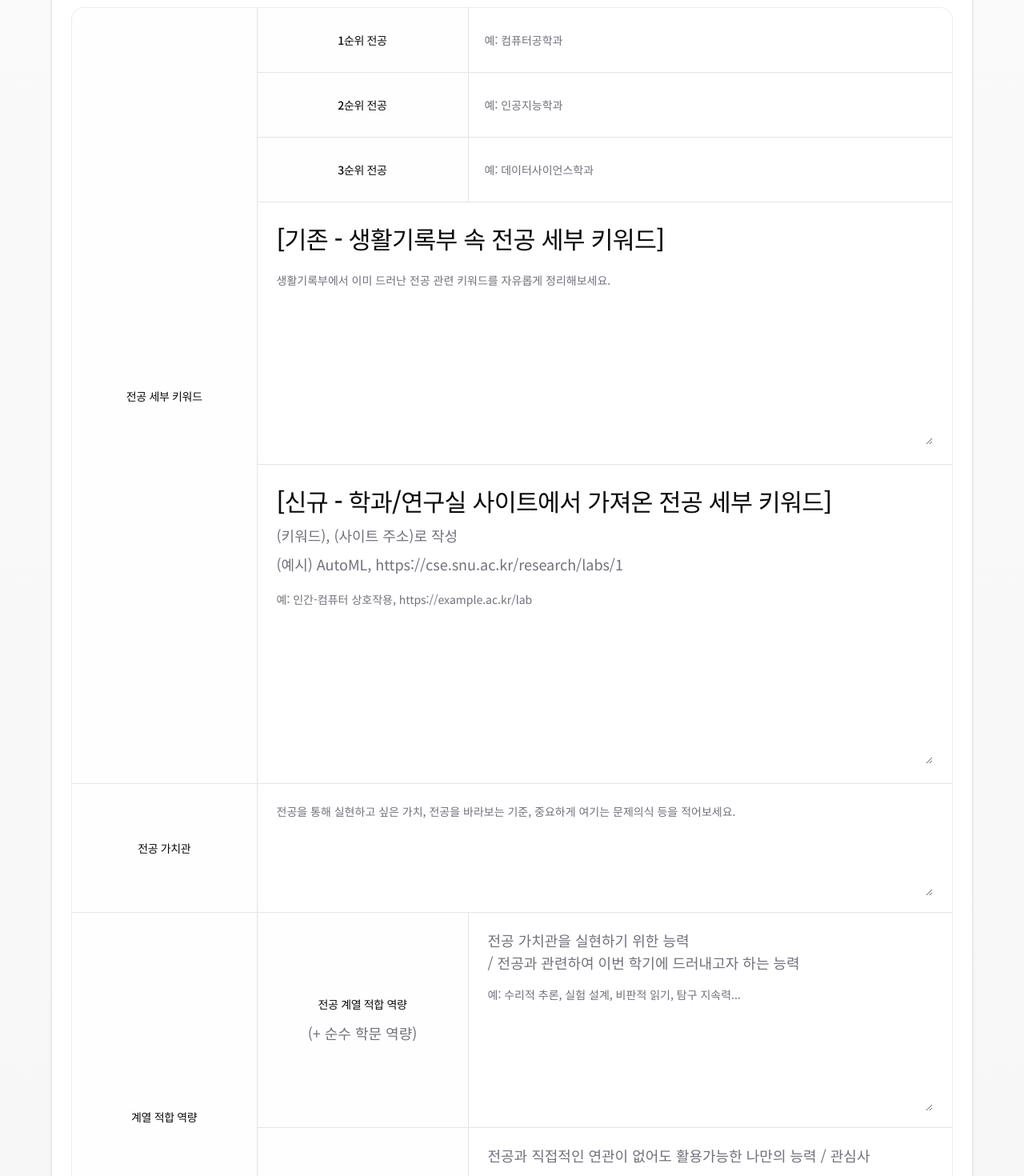
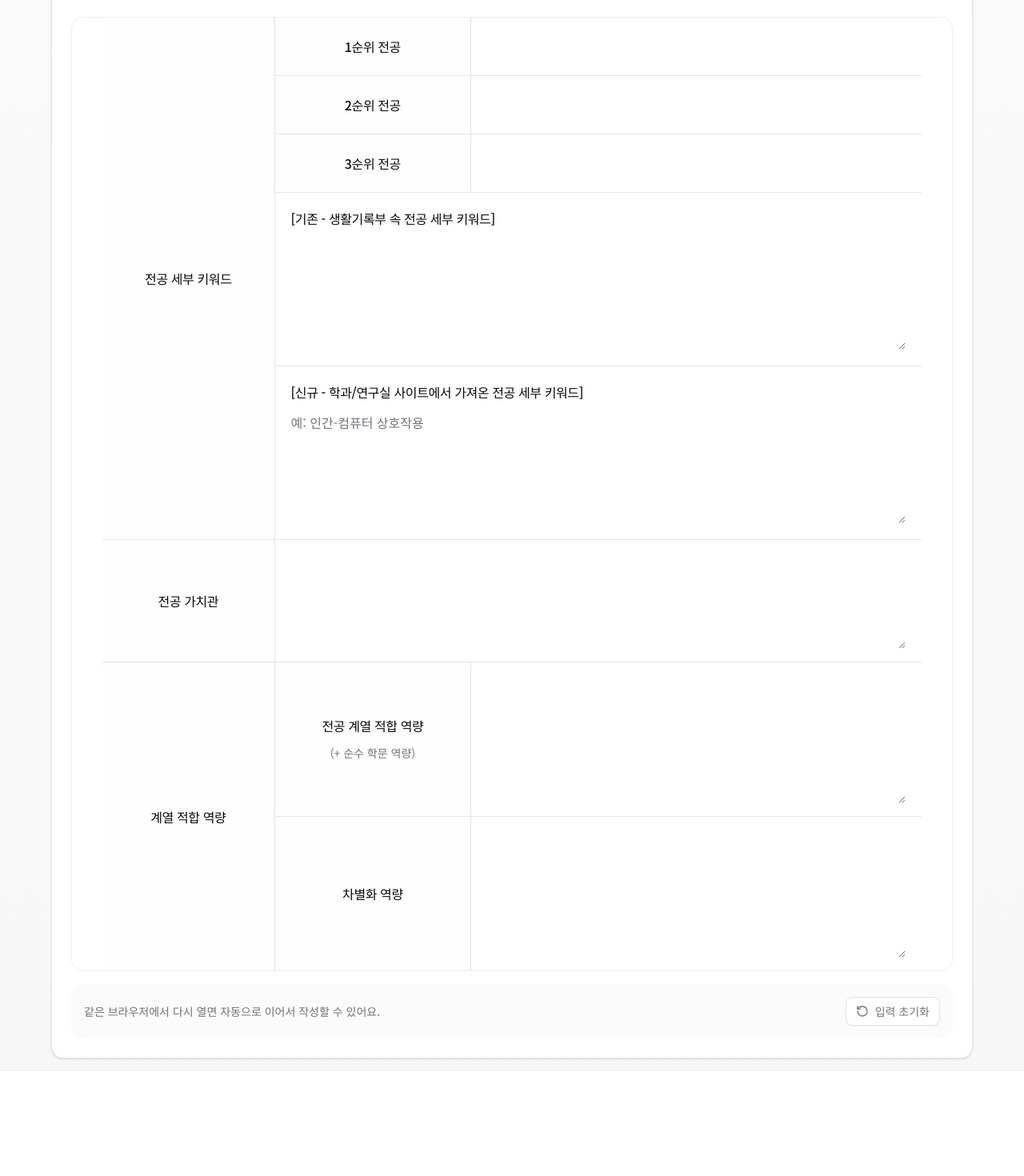
Before and after one commit to MEA-Co/MEA-Hub, a Next.js app: page /topics in a window 1280 px wide. Shown: the part 240-1710 px from the top of the page at 80% size. After the commit the page ends 1579 px from the top, so only its background shows below. Built offline with nearby package versions, Linux system fonts and the light colour scheme.

Commit message:
feat: remove unnecessary placeholder

```diff
--- a/app/topics/_components/TopicsInputTable.tsx
+++ b/app/topics/_components/TopicsInputTable.tsx
@@ -39,24 +39,20 @@ type StoredTopicsPayload = {
 type RankField = {
   id: Extract<TopicFieldId, 'firstMajor' | 'secondMajor' | 'thirdMajor'>;
   label: string;
-  placeholder: string;
 };
 
 const RANK_FIELDS: RankField[] = [
   {
     id: 'firstMajor',
     label: '1순위 전공',
-    placeholder: '예: 컴퓨터공학과',
   },
   {
     id: 'secondMajor',
     label: '2순위 전공',
-    placeholder: '예: 인공지능학과',
   },
   {
     id: 'thirdMajor',
     label: '3순위 전공',
-    placeholder: '예: 데이터사이언스학과',
   },
 ];
 
@@ -108,10 +104,10 @@ function normalizeFields(
 
 function SideLabel({ title, subtitle }: { title: string; subtitle?: string }) {
   return (
-    <div className="space-y-3">
-      <p className="font-medium tracking-tight">{title}</p>
+    <div className="space-y-1.5 md:space-y-2.5">
+      <p className="text-sm font-medium tracking-tight md:text-base">{title}</p>
       {subtitle ? (
-        <p className="text-base leading-7 text-muted-foreground md:text-lg">
+        <p className="text-xs leading-5 text-muted-foreground md:text-sm md:leading-6">
           {subtitle}
         </p>
       ) : null}
@@ -127,7 +123,7 @@ function WorksheetTextarea({
 }: {
   value: string;
   onChange: (value: string) => void;
-  placeholder: string;
+  placeholder?: string;
   className?: string;
 }) {
   return (
@@ -136,7 +132,7 @@ function WorksheetTextarea({
       onChange={(event) => onChange(event.currentTarget.value)}
       placeholder={placeholder}
       className={[
-        'resize-y border-0 bg-transparent px-0 py-0 text-base leading-7 shadow-none focus-visible:ring-0',
+        'resize-y border-0 bg-transparent px-0 py-0 text-sm leading-6 shadow-none focus-visible:ring-0 md:text-base md:leading-7',
         className,
       ]
         .filter(Boolean)
@@ -209,14 +205,14 @@ export default function TopicsInputTable() {
 
   return (
     <Card>
-      <CardHeader className="gap-3">
+      <CardHeader className="gap-2 px-4 pb-0 sm:px-6">
         <div className="flex flex-col gap-3 md:flex-row md:items-start md:justify-between">
           <div className="space-y-1.5">
-            <CardTitle className="text-2xl">재료함</CardTitle>
+            <CardTitle className="text-xl md:text-2xl">재료함</CardTitle>
           </div>
 
-          <div className="flex items-center gap-2 text-sm text-muted-foreground">
-            <SaveIcon className="size-4" />
+          <div className="flex items-center gap-2 text-xs text-muted-foreground md:text-sm">
+            <SaveIcon className="size-3.5 md:size-4" />
             <span>
               {hasLoaded ? lastSavedLabel : '저장된 내용을 불러오는 중...'}
             </span>
@@ -224,13 +220,13 @@ export default function TopicsInputTable() {
         </div>
       </CardHeader>
 
-      <CardContent className="space-y-4">
+      <CardContent className="space-y-4 px-4 pt-4 sm:px-6">
         <div className="overflow-hidden rounded-xl border border-border/70">
-          <Table className="min-w-[980px] table-fixed border-collapse">
+          <Table className="mx-auto w-[clamp(22.5rem,92vw,48rem)] min-w-[22.5rem] table-fixed border-collapse lg:w-[64rem]">
             <colgroup>
-              <col className="w-[21%]" />
-              <col className="w-[24%]" />
-              <col className="w-[55%]" />
+              <col className="w-[24%] md:w-[21%]" />
+              <col className="w-[28%] md:w-[24%]" />
+              <col className="w-[48%] md:w-[55%]" />
             </colgroup>
 
             <TableBody>
@@ -242,24 +238,23 @@ export default function TopicsInputTable() {
                   {index === 0 ? (
                     <TableCell
                       rowSpan={5}
-                      className="border-r border-border bg-muted/15 px-6 py-10 text-center align-middle whitespace-normal"
+                      className="border-r border-border bg-muted/15 px-3 py-5 text-center align-middle whitespace-normal md:px-5 md:py-8"
                     >
                       <SideLabel title="전공 세부 키워드" />
                     </TableCell>
                   ) : null}
 
-                  <TableCell className="border-r border-border bg-muted/10 px-6 py-6 text-center align-middle whitespace-normal">
+                  <TableCell className="border-r border-border bg-muted/10 px-3 py-4 text-center align-middle whitespace-normal md:px-5 md:py-5">
                     <SideLabel title={field.label} />
                   </TableCell>
 
-                  <TableCell className="px-5 py-3 align-middle whitespace-normal">
+                  <TableCell className="px-3 py-2 align-middle whitespace-normal md:px-4 md:py-3">
                     <Input
                       value={fields[field.id]}
                       onChange={(event) =>
                         updateField(field.id, event.currentTarget.value)
                       }
-                      placeholder={field.placeholder}
-                      className="h-14 border-0 bg-transparent px-0 text-lg shadow-none focus-visible:ring-0"
+                      className="h-10 border-0 bg-transparent px-0 text-sm shadow-none focus-visible:ring-0 md:h-12 md:text-base"
                     />
                   </TableCell>
                 </TableRow>
@@ -268,10 +263,10 @@ export default function TopicsInputTable() {
               <TableRow className="border-b border-border hover:bg-transparent">
                 <TableCell
                   colSpan={2}
-                  className="px-6 py-6 align-top whitespace-normal"
+                  className="px-3 py-4 align-top whitespace-normal md:px-5 md:py-5"
                 >
-                  <div className="space-y-4">
-                    <p className="text-xl font-medium tracking-tight md:text-[1.9rem]">
+                  <div className="space-y-3">
+                    <p className="text-sm font-medium tracking-tight md:text-base">
                       [기존 - 생활기록부 속 전공 세부 키워드]
                     </p>
                     <WorksheetTextarea
@@ -279,8 +274,7 @@ export default function TopicsInputTable() {
                       onChange={(value) =>
                         updateField('existingKeywords', value)
                       }
-                      placeholder="생활기록부에서 이미 드러난 전공 관련 키워드를 자유롭게 정리해보세요."
-                      className="min-h-[220px]"
+                      className="min-h-[140px]"
                     />
                   </div>
                 </TableCell>
@@ -289,43 +283,36 @@ export default function TopicsInputTable() {
               <TableRow className="border-b border-border hover:bg-transparent">
                 <TableCell
                   colSpan={2}
-                  className="px-6 py-6 align-top whitespace-normal"
+                  className="px-3 py-4 align-top whitespace-normal md:px-5 md:py-5"
                 >
-                  <div className="space-y-4">
-                    <div className="space-y-2">
-                      <p className="text-xl font-medium tracking-tight md:text-[1.9rem]">
+                  <div className="space-y-3">
+                    <div className="space-y-1.5">
+                      <p className="text-sm font-medium tracking-tight md:text-base">
                         [신규 - 학과/연구실 사이트에서 가져온 전공 세부 키워드]
-                      </p>
-                      <p className="text-base leading-7 text-muted-foreground md:text-lg">
-                        (키워드), (사이트 주소)로 작성
-                      </p>
-                      <p className="text-base leading-7 text-muted-foreground md:text-lg">
-                        (예시) AutoML, https://cse.snu.ac.kr/research/labs/1
                       </p>
                     </div>
                     <WorksheetTextarea
                       value={fields.newKeywords}
                       onChange={(value) => updateField('newKeywords', value)}
-                      placeholder="예: 인간-컴퓨터 상호작용, https://example.ac.kr/lab"
-                      className="min-h-[220px]"
+                      placeholder="예: 인간-컴퓨터 상호작용"
+                      className="min-h-[140px]"
                     />
                   </div>
                 </TableCell>
               </TableRow>
 
               <TableRow className="border-b border-border hover:bg-transparent">
-                <TableCell className="border-r border-border bg-muted/15 px-6 py-8 text-center align-middle whitespace-normal">
+                <TableCell className="border-r border-border bg-muted/15 px-3 py-5 text-center align-middle whitespace-normal md:px-5 md:py-7">
                   <SideLabel title="전공 가치관" />
                 </TableCell>
                 <TableCell
                   colSpan={2}
-                  className="px-6 py-5 align-top whitespace-normal"
+                  className="px-3 py-4 align-top whitespace-normal md:px-5 md:py-4"
                 >
                   <WorksheetTextarea
                     value={fields.majorValues}
                     onChange={(value) => updateField('majorValues', value)}
-                    placeholder="전공을 통해 실현하고 싶은 가치, 전공을 바라보는 기준, 중요하게 여기는 문제의식 등을 적어보세요."
-                    className="min-h-[120px]"
+                    className="min-h-[96px] md:min-h-[120px]"
                   />
                 </TableCell>
               </TableRow>
@@ -333,51 +320,41 @@ export default function TopicsInputTable() {
               <TableRow className="border-b border-border hover:bg-transparent">
                 <TableCell
                   rowSpan={2}
-                  className="border-r border-border bg-muted/15 px-6 py-10 text-center align-middle whitespace-normal"
+                  className="border-r border-border bg-muted/15 px-3 py-5 text-center align-middle whitespace-normal md:px-5 md:py-8"
                 >
                   <SideLabel title="계열 적합 역량" />
                 </TableCell>
-                <TableCell className="border-r border-border bg-muted/10 px-6 py-8 text-center align-middle whitespace-normal">
+                <TableCell className="border-r border-border bg-muted/10 px-3 py-5 text-center align-middle whitespace-normal md:px-5 md:py-7">
                   <SideLabel
                     title="전공 계열 적합 역량"
                     subtitle="(+ 순수 학문 역량)"
                   />
                 </TableCell>
-                <TableCell className="px-6 py-5 align-top whitespace-normal">
-                  <div className="space-y-3">
-                    <p className="text-base leading-7 text-muted-foreground md:text-lg">
-                      전공 가치관을 실현하기 위한 능력
-                      <br />/ 전공과 관련하여 이번 학기에 드러내고자 하는 능력
-                    </p>
+                <TableCell className="px-3 py-4 align-top whitespace-normal md:px-5 md:py-4">
+                  <div className="space-y-2.5">
                     <WorksheetTextarea
                       value={fields.academicCompetency}
                       onChange={(value) =>
                         updateField('academicCompetency', value)
                       }
-                      placeholder="예: 수리적 추론, 실험 설계, 비판적 읽기, 탐구 지속력..."
-                      className="min-h-[160px]"
+                      className="min-h-[120px] md:min-h-[160px]"
                     />
                   </div>
                 </TableCell>
               </TableRow>
 
               <TableRow className="border-b border-border hover:bg-transparent">
-                <TableCell className="border-r border-border bg-muted/10 px-6 py-8 text-center align-middle whitespace-normal">
+                <TableCell className="border-r border-border bg-muted/10 px-3 py-5 text-center align-middle whitespace-normal md:px-5 md:py-7">
                   <SideLabel title="차별화 역량" />
                 </TableCell>
-                <TableCell className="px-6 py-5 align-top whitespace-normal">
-                  <div className="space-y-3">
-                    <p className="text-base leading-7 text-muted-foreground md:text-lg">
-                      전공과 직접적인 연관이 없어도 활용가능한 나만의 능력 /
-                      관심사
-                    </p>
+                <TableCell className="px-3 py-4 align-top whitespace-normal md:px-5 md:py-4">
+                  <div className="space-y-2.5">
                     <WorksheetTextarea
                       value={fields.differentiatedCompetency}
                       onChange={(value) =>
                         updateField('differentiatedCompetency', value)
                       }
-                      placeholder="예: 스토리텔링, 시각화, 리더십, 관찰력, 꾸준한 기록 습관..."
-                      className="min-h-[160px]"
+                      className="min-h-[120px] md:min-h-[160px]"
                     />
                   </div>
                 </TableCell>
@@ -386,13 +363,13 @@ export default function TopicsInputTable() {
           </Table>
         </div>
 
-        <div className="flex flex-col gap-3 rounded-xl bg-muted/40 p-4 text-sm text-muted-foreground md:flex-row md:items-center md:justify-between">
+        <div className="flex flex-col gap-3 rounded-xl bg-muted/40 p-3 text-xs text-muted-foreground md:flex-row md:items-center md:justify-between md:p-4 md:text-sm">
           <p>같은 브라우저에서 다시 열면 자동으로 이어서 작성할 수 있어요.</p>
           <Button
             type="button"
             variant="outline"
             onClick={resetFields}
-            className="w-full md:w-auto"
+            className="h-9 w-full text-xs md:w-auto md:text-sm"
           >
             <RotateCcwIcon />
             입력 초기화
```
